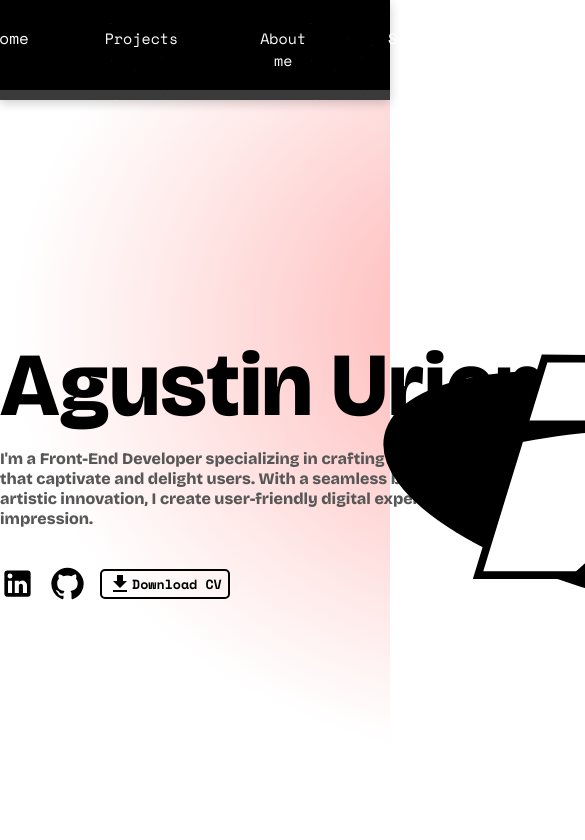
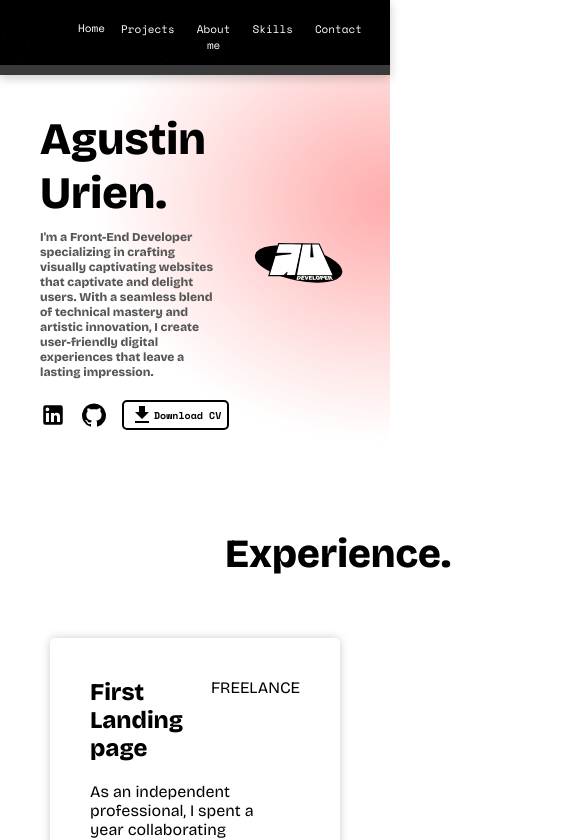
Before and after one commit to agustinurien/myPortfolio, a React (Vite) app: page / in a window 390 px wide. Shown: the top 840 px of the page, 585 px wide, since content can reach past the window. Built offline with nearby package versions, Linux system fonts and the light colour scheme.

Commit message:
responsive

```diff
--- a/src/layout/header/header.css
+++ b/src/layout/header/header.css
@@ -56,3 +56,66 @@
     font-weight: bolder;
     scale: 1.1;
 }
+
+@media screen and (max-width: 1500px) {
+    .contenidoHeader {
+        padding-top: 10px;
+        background-color: transparent;
+        display: flex;
+        position: "sticky";
+        top: 0;
+        justify-content: end;
+        z-index: 2;
+    }
+    .contenidoHeader nav{
+        display: flex;
+        justify-content: end;
+        width: 60%;
+        padding-right: 50px;
+    }
+    .contenidoHeader ul{
+        width: 70%;
+        display: flex;
+        justify-content: space-around;
+        gap: 15px;
+
+    }
+    .contenidoHeader ul li{
+        font-size: 14px;
+    }
+    .liS button{
+        font-size: 14px;
+    }
+}
+
+@media screen and (max-width: 930px) {
+    .contenidoHeader {
+        padding-top: 10px;
+        background-color: transparent;
+        display: flex;
+        position: "sticky";
+        top: 0;
+        justify-content: center;
+        z-index: 2;
+    }
+    .contenidoHeader nav{
+        height: 55px;
+        display: flex;
+        justify-content: center;
+        width: 100%;
+        padding-right: 0px;
+    }
+    .contenidoHeader ul{
+        width: 60%;
+        display: flex;
+        justify-content: space-around;
+        gap: 10px;
+        padding: 0px;
+    }
+    .contenidoHeader ul li{
+        font-size: 11px;
+    }
+    .liS button{
+        font-size: 11px;
+    }
+}
--- a/src/pages/Contenido.jsx
+++ b/src/pages/Contenido.jsx
@@ -7,7 +7,7 @@ import Languaje from "../common/languaje/Languaje"
 import AboutMe from "../common/aboutme/AboutMe"
 
 import cvPdf from '../cv/cv-AgustinUrien.pdf';
-
+import logo from '../assets/logo.svg';
 
 const Contenido = () => {
 
@@ -108,7 +108,10 @@ const Contenido = () => {
                                 color: "#000"
                             }}
 
-                        ><Download />Download CV</motion.button>
+
+                        ><Download
+
+                            />Download CV</motion.button>
 
                     </div>
                 </section>
@@ -124,21 +127,9 @@ const Contenido = () => {
                         scale: 1
                     }}
                     className="contenedorImagen">
-                    <motion.div
-                        initial={{ y: 175 }}
-                        className="contenidoLogo">
-
-                    </motion.div>
-                    <motion.svg
-                        style={{ rotate }}
-                        animate={{
-                            scale: 1.5
-                        }}
-                        className="blob2" viewBox="0 0 200 200" xmlns="http://www.w3.org/2000/svg">
-                        <path fill="#000000" d="M61.2,-60.8C75.9,-46.6,82,-23.3,80,-2.1C77.9,19.2,67.7,38.3,53,54.9C38.3,71.5,19.2,85.4,-1.9,87.3C-23,89.2,-45.9,79,-60.4,62.5C-75,45.9,-81,23,-78.9,2.1C-76.8,-18.7,-66.5,-37.5,-52,-51.7C-37.5,-66,-18.7,-75.8,2.3,-78C23.3,-80.3,46.6,-75.1,61.2,-60.8Z" transform="translate(100 100)" />
-                    </motion.svg>
-
-
+                    <img
+                        className="logoImg"
+                        src={logo} alt="" />
                 </motion.section>
 
             </div >
--- a/src/pages/contenido.css
+++ b/src/pages/contenido.css
@@ -1,12 +1,4 @@
-.contenidoLogo{
-    position: absolute;
-    width: 670px;
-    height: 670px;
-    background-image: url(../assets/logo.svg);
-    background-size: contain;
-    background-repeat: no-repeat;
-    z-index: 1;
-}
+
 
 .contenedor-main{
     height: 90vh;
@@ -19,6 +11,8 @@
     justify-content: space-around;
     align-items: center;
 }
+
+
 
 .seccionInfo{
     color: transparent;
@@ -43,17 +37,17 @@
     font-family: 'Bricolage Grotesque', sans-serif;
 }
 .contenedorImagen{
-    position: relative;
     display: flex;
     justify-content: center;
-    align-items: center;
-    padding: 42px;
-    z-index: 1;
+    width: 600px;
+    height: 300px;
+    padding-bottom: 50px;
 }
 
-.blob2{
+.logoImg{
     width: 100%;
 }
+
 
 .buttons{
     display: flex;
@@ -93,3 +87,66 @@
     color: rgb(87, 87, 87);
 
 }
+
+
+@media screen and (max-width: 1500px) {
+    .contenedor-main{
+        height: 70vh;
+        padding: 0px 40px;
+        padding-left: 70px;
+        display: flex;
+    }
+    .contenedorImagen{
+        display: flex;
+        justify-content: center;
+        width: 90%;
+        height: 300px;
+        padding-bottom: 50px;
+    }
+    .titulo{
+
+        font-size: 50px;
+    }
+    .brief{
+        width: 88%;
+        font-size: 14px;
+    }
+    .buttons{
+        padding-top: 0px;
+        font-size: 30px;
+    }
+    .buttons button{
+        height: fit-content;
+        font-size: 13px;
+    }
+
+}
+
+@media screen and (max-width: 930px) {
+    .contenedor-main{
+        height: 50vh;
+        padding: 0px 40px;
+        display: flex;
+    }
+    .contenedorImagen{
+        display: flex;
+        justify-content: center;
+        width: 700px;
+        height: 300px;
+        padding-bottom: 50px;
+    }
+    .titulo{
+        font-size: 45px;
+    }
+    .brief{
+        width: 85%;
+        font-size: 12px;
+    }
+    .buttons{
+        padding-top: 0px;
+        font-size: 26px;
+    }
+    .buttons button{
+        font-size: 10px;
+    }
+}
```
